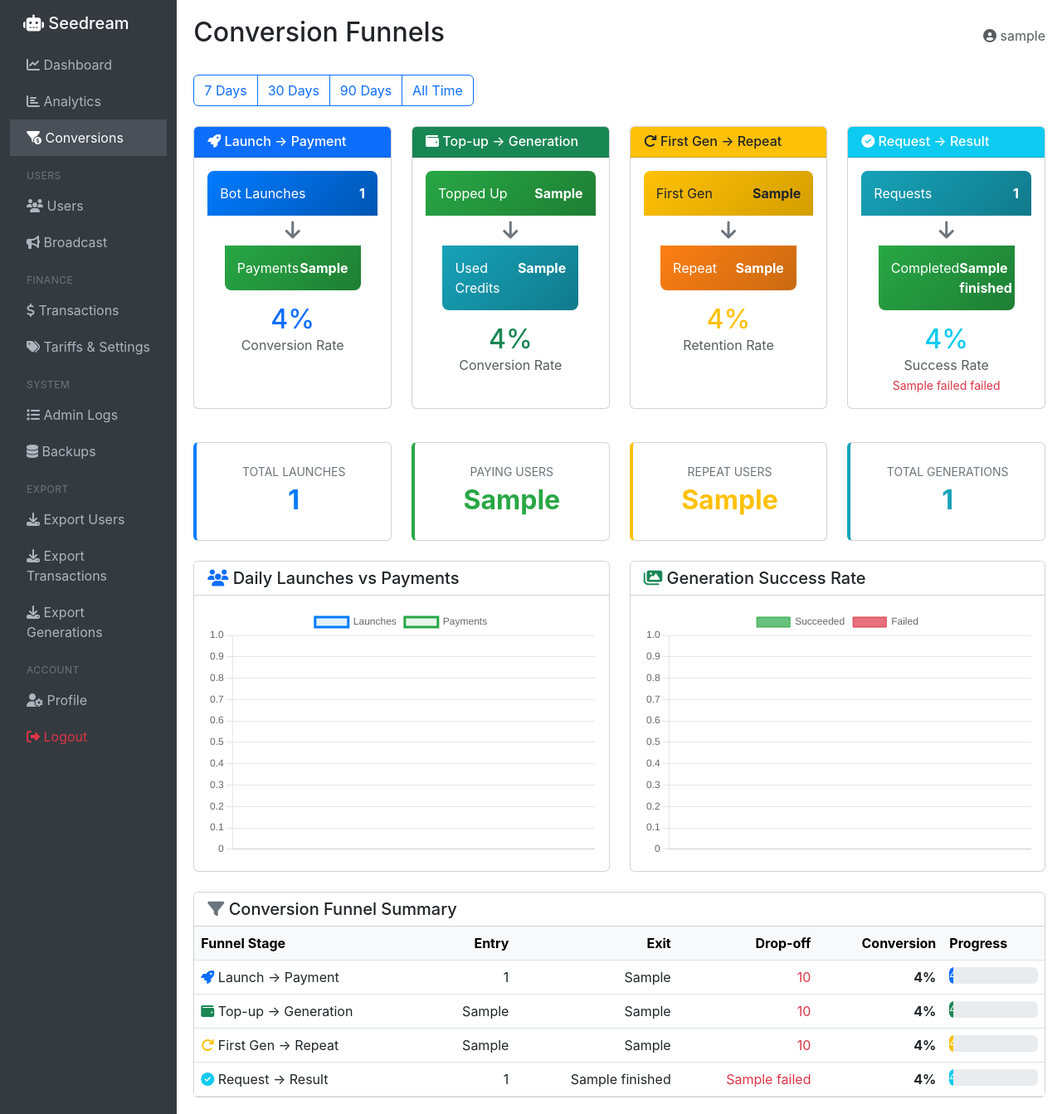
After one commit to mchomak/Seedream_bot, a FastAPI app: template admin/templates/conversions.html in a window 1280 px wide. The commit adds this page. Shown: the whole page at 83% size. Run offline with FastAPI, Linux system fonts and the light colour scheme; the template is opened without the code that fills it: most values are stand-ins (such as "Sample title", 1, 10 or a date in 2020); parts of the project's set-up code (start-up, migrations or seed data) failed here and were passed over; some libraries are stand-ins or nearby versions.

Commit message:
add cinversion template and update base template

```diff
--- a/admin/templates/base.html
+++ b/admin/templates/base.html
@@ -48,6 +48,11 @@
                         <li class="nav-item">
                             <a class="nav-link {% if '/analytics' in request.url.path %}active{% endif %}" href="/admin/analytics">
                                 <i class="fas fa-chart-bar"></i> Analytics
+                            </a>
+                        </li>
+                        <li class="nav-item">
+                            <a class="nav-link {% if '/conversions' in request.url.path %}active{% endif %}" href="/admin/conversions">
+                                <i class="fas fa-funnel-dollar"></i> Conversions
                             </a>
                         </li>
 
--- /dev/null
+++ b/admin/templates/conversions.html
@@ -0,0 +1,374 @@
+{% extends "base.html" %}
+
+{% block title %}Conversions - Seedream Admin{% endblock %}
+{% block heading %}Conversion Funnels{% endblock %}
+
+{% block content %}
+<!-- Period Filter -->
+<div class="row mb-4">
+    <div class="col-md-12">
+        <div class="btn-group">
+            <a href="/admin/conversions?period=7d" class="btn btn-{% if period == '7d' %}primary{% else %}outline-primary{% endif %}">7 Days</a>
+            <a href="/admin/conversions?period=30d" class="btn btn-{% if period == '30d' %}primary{% else %}outline-primary{% endif %}">30 Days</a>
+            <a href="/admin/conversions?period=90d" class="btn btn-{% if period == '90d' %}primary{% else %}outline-primary{% endif %}">90 Days</a>
+            <a href="/admin/conversions?period=all" class="btn btn-{% if period == 'all' %}primary{% else %}outline-primary{% endif %}">All Time</a>
+        </div>
+    </div>
+</div>
+
+<!-- Conversion Funnel Cards -->
+<div class="row mb-4">
+    <!-- 1. Launch → Payment -->
+    <div class="col-md-6 col-lg-3 mb-3">
+        <div class="card h-100">
+            <div class="card-header bg-primary text-white">
+                <h6 class="mb-0"><i class="fas fa-rocket"></i> Launch → Payment</h6>
+            </div>
+            <div class="card-body">
+                <div class="funnel-visual mb-3">
+                    <div class="funnel-stage" style="background: linear-gradient(135deg, #007bff 0%, #0056b3 100%); padding: 15px; color: white; border-radius: 8px 8px 0 0;">
+                        <div class="d-flex justify-content-between">
+                            <span>Bot Launches</span>
+                            <strong>{{ funnel_data.launch_to_payment.total_launched }}</strong>
+                        </div>
+                    </div>
+                    <div class="funnel-arrow text-center" style="font-size: 1.5rem; color: #6c757d;">
+                        <i class="fas fa-arrow-down"></i>
+                    </div>
+                    <div class="funnel-stage" style="background: linear-gradient(135deg, #28a745 0%, #1e7e34 100%); padding: 15px; color: white; border-radius: 0 0 8px 8px; margin: 0 10%;">
+                        <div class="d-flex justify-content-between">
+                            <span>Payments</span>
+                            <strong>{{ funnel_data.launch_to_payment.users_with_payment }}</strong>
+                        </div>
+                    </div>
+                </div>
+                <div class="text-center">
+                    <span class="h2 text-primary">{{ funnel_data.launch_to_payment.rate }}%</span>
+                    <p class="text-muted mb-0">Conversion Rate</p>
+                </div>
+            </div>
+        </div>
+    </div>
+
+    <!-- 2. Top-up → Generation -->
+    <div class="col-md-6 col-lg-3 mb-3">
+        <div class="card h-100">
+            <div class="card-header bg-success text-white">
+                <h6 class="mb-0"><i class="fas fa-wallet"></i> Top-up → Generation</h6>
+            </div>
+            <div class="card-body">
+                <div class="funnel-visual mb-3">
+                    <div class="funnel-stage" style="background: linear-gradient(135deg, #28a745 0%, #1e7e34 100%); padding: 15px; color: white; border-radius: 8px 8px 0 0;">
+                        <div class="d-flex justify-content-between">
+                            <span>Topped Up</span>
+                            <strong>{{ funnel_data.topup_to_generation.users_topped_up }}</strong>
+                        </div>
+                    </div>
+                    <div class="funnel-arrow text-center" style="font-size: 1.5rem; color: #6c757d;">
+                        <i class="fas fa-arrow-down"></i>
+                    </div>
+                    <div class="funnel-stage" style="background: linear-gradient(135deg, #17a2b8 0%, #117a8b 100%); padding: 15px; color: white; border-radius: 0 0 8px 8px; margin: 0 10%;">
+                        <div class="d-flex justify-content-between">
+                            <span>Used Credits</span>
+                            <strong>{{ funnel_data.topup_to_generation.users_used_generations }}</strong>
+                        </div>
+                    </div>
+                </div>
+                <div class="text-center">
+                    <span class="h2 text-success">{{ funnel_data.topup_to_generation.rate }}%</span>
+                    <p class="text-muted mb-0">Conversion Rate</p>
+                </div>
+            </div>
+        </div>
+    </div>
+
+    <!-- 3. First Generation → Repeat -->
+    <div class="col-md-6 col-lg-3 mb-3">
+        <div class="card h-100">
+            <div class="card-header bg-warning text-dark">
+                <h6 class="mb-0"><i class="fas fa-redo"></i> First Gen → Repeat</h6>
+            </div>
+            <div class="card-body">
+                <div class="funnel-visual mb-3">
+                    <div class="funnel-stage" style="background: linear-gradient(135deg, #ffc107 0%, #d39e00 100%); padding: 15px; color: #212529; border-radius: 8px 8px 0 0;">
+                        <div class="d-flex justify-content-between">
+                            <span>First Gen</span>
+                            <strong>{{ funnel_data.first_to_repeat.users_with_generation }}</strong>
+                        </div>
+                    </div>
+                    <div class="funnel-arrow text-center" style="font-size: 1.5rem; color: #6c757d;">
+                        <i class="fas fa-arrow-down"></i>
+                    </div>
+                    <div class="funnel-stage" style="background: linear-gradient(135deg, #fd7e14 0%, #c96a11 100%); padding: 15px; color: white; border-radius: 0 0 8px 8px; margin: 0 10%;">
+                        <div class="d-flex justify-content-between">
+                            <span>Repeat</span>
+                            <strong>{{ funnel_data.first_to_repeat.repeat_generators }}</strong>
+                        </div>
+                    </div>
+                </div>
+                <div class="text-center">
+                    <span class="h2 text-warning">{{ funnel_data.first_to_repeat.rate }}%</span>
+                    <p class="text-muted mb-0">Retention Rate</p>
+                </div>
+            </div>
+        </div>
+    </div>
+
+    <!-- 4. Request → Result -->
+    <div class="col-md-6 col-lg-3 mb-3">
+        <div class="card h-100">
+            <div class="card-header bg-info text-white">
+                <h6 class="mb-0"><i class="fas fa-check-circle"></i> Request → Result</h6>
+            </div>
+            <div class="card-body">
+                <div class="funnel-visual mb-3">
+                    <div class="funnel-stage" style="background: linear-gradient(135deg, #17a2b8 0%, #117a8b 100%); padding: 15px; color: white; border-radius: 8px 8px 0 0;">
+                        <div class="d-flex justify-content-between">
+                            <span>Requests</span>
+                            <strong>{{ funnel_data.request_to_result.total_requests }}</strong>
+                        </div>
+                    </div>
+                    <div class="funnel-arrow text-center" style="font-size: 1.5rem; color: #6c757d;">
+                        <i class="fas fa-arrow-down"></i>
+                    </div>
+                    <div class="funnel-stage" style="background: linear-gradient(135deg, #28a745 0%, #1e7e34 100%); padding: 15px; color: white; border-radius: 0 0 8px 8px; margin: 0 10%;">
+                        <div class="d-flex justify-content-between">
+                            <span>Completed</span>
+                            <strong>{{ funnel_data.request_to_result.finished }}</strong>
+                        </div>
+                    </div>
+                </div>
+                <div class="text-center">
+                    <span class="h2 text-info">{{ funnel_data.request_to_result.rate }}%</span>
+                    <p class="text-muted mb-0">Success Rate</p>
+                    <small class="text-danger">{{ funnel_data.request_to_result.failed }} failed</small>
+                </div>
+            </div>
+        </div>
+    </div>
+</div>
+
+<!-- Summary Stats -->
+<div class="row mb-4">
+    <div class="col-md-3">
+        <div class="card stat-card">
+            <div class="card-body text-center">
+                <div class="stat-label">Total Launches</div>
+                <div class="stat-value">{{ funnel_data.launch_to_payment.total_launched }}</div>
+            </div>
+        </div>
+    </div>
+    <div class="col-md-3">
+        <div class="card stat-card success">
+            <div class="card-body text-center">
+                <div class="stat-label">Paying Users</div>
+                <div class="stat-value">{{ funnel_data.launch_to_payment.users_with_payment }}</div>
+            </div>
+        </div>
+    </div>
+    <div class="col-md-3">
+        <div class="card stat-card warning">
+            <div class="card-body text-center">
+                <div class="stat-label">Repeat Users</div>
+                <div class="stat-value">{{ funnel_data.first_to_repeat.repeat_generators }}</div>
+            </div>
+        </div>
+    </div>
+    <div class="col-md-3">
+        <div class="card stat-card info">
+            <div class="card-body text-center">
+                <div class="stat-label">Total Generations</div>
+                <div class="stat-value">{{ funnel_data.request_to_result.total_requests }}</div>
+            </div>
+        </div>
+    </div>
+</div>
+
+<!-- Charts Row -->
+<div class="row mb-4">
+    <div class="col-md-6">
+        <div class="card">
+            <div class="card-header bg-white">
+                <h5 class="mb-0"><i class="fas fa-users text-primary"></i> Daily Launches vs Payments</h5>
+            </div>
+            <div class="card-body">
+                <div class="chart-container">
+                    <canvas id="launchPaymentChart"></canvas>
+                </div>
+            </div>
+        </div>
+    </div>
+    <div class="col-md-6">
+        <div class="card">
+            <div class="card-header bg-white">
+                <h5 class="mb-0"><i class="fas fa-images text-success"></i> Generation Success Rate</h5>
+            </div>
+            <div class="card-body">
+                <div class="chart-container">
+                    <canvas id="genSuccessChart"></canvas>
+                </div>
+            </div>
+        </div>
+    </div>
+</div>
+
+<!-- Funnel Breakdown Table -->
+<div class="row">
+    <div class="col-md-12">
+        <div class="card">
+            <div class="card-header bg-white">
+                <h5 class="mb-0"><i class="fas fa-filter text-secondary"></i> Conversion Funnel Summary</h5>
+            </div>
+            <div class="card-body p-0">
+                <div class="table-responsive">
+                    <table class="table table-hover mb-0">
+                        <thead class="table-light">
+                            <tr>
+                                <th>Funnel Stage</th>
+                                <th class="text-end">Entry</th>
+                                <th class="text-end">Exit</th>
+                                <th class="text-end">Drop-off</th>
+                                <th class="text-end">Conversion</th>
+                                <th>Progress</th>
+                            </tr>
+                        </thead>
+                        <tbody>
+                            <tr>
+                                <td><i class="fas fa-rocket text-primary"></i> Launch → Payment</td>
+                                <td class="text-end">{{ funnel_data.launch_to_payment.total_launched }}</td>
+                                <td class="text-end">{{ funnel_data.launch_to_payment.users_with_payment }}</td>
+                                <td class="text-end text-danger">{{ funnel_data.launch_to_payment.total_launched - funnel_data.launch_to_payment.users_with_payment }}</td>
+                                <td class="text-end"><strong>{{ funnel_data.launch_to_payment.rate }}%</strong></td>
+                                <td>
+                                    <div class="progress" style="height: 20px;">
+                                        <div class="progress-bar bg-primary" role="progressbar" style="width: {{ funnel_data.launch_to_payment.rate }}%">
+                                            {{ funnel_data.launch_to_payment.rate }}%
+                                        </div>
+                                    </div>
+                                </td>
+                            </tr>
+                            <tr>
+                                <td><i class="fas fa-wallet text-success"></i> Top-up → Generation</td>
+                                <td class="text-end">{{ funnel_data.topup_to_generation.users_topped_up }}</td>
+                                <td class="text-end">{{ funnel_data.topup_to_generation.users_used_generations }}</td>
+                                <td class="text-end text-danger">{{ funnel_data.topup_to_generation.users_topped_up - funnel_data.topup_to_generation.users_used_generations }}</td>
+                                <td class="text-end"><strong>{{ funnel_data.topup_to_generation.rate }}%</strong></td>
+                                <td>
+                                    <div class="progress" style="height: 20px;">
+                                        <div class="progress-bar bg-success" role="progressbar" style="width: {{ funnel_data.topup_to_generation.rate }}%">
+                                            {{ funnel_data.topup_to_generation.rate }}%
+                                        </div>
+                                    </div>
+                                </td>
+                            </tr>
+                            <tr>
+                                <td><i class="fas fa-redo text-warning"></i> First Gen → Repeat</td>
+                                <td class="text-end">{{ funnel_data.first_to_repeat.users_with_generation }}</td>
+                                <td class="text-end">{{ funnel_data.first_to_repeat.repeat_generators }}</td>
+                                <td class="text-end text-danger">{{ funnel_data.first_to_repeat.users_with_generation - funnel_data.first_to_repeat.repeat_generators }}</td>
+                                <td class="text-end"><strong>{{ funnel_data.first_to_repeat.rate }}%</strong></td>
+                                <td>
+                                    <div class="progress" style="height: 20px;">
+                                        <div class="progress-bar bg-warning" role="progressbar" style="width: {{ funnel_data.first_to_repeat.rate }}%">
+                                            {{ funnel_data.first_to_repeat.rate }}%
+                                        </div>
+                                    </div>
+                                </td>
+                            </tr>
+                            <tr>
+                                <td><i class="fas fa-check-circle text-info"></i> Request → Result</td>
+                                <td class="text-end">{{ funnel_data.request_to_result.total_requests }}</td>
+                                <td class="text-end">{{ funnel_data.request_to_result.finished }}</td>
+                                <td class="text-end text-danger">{{ funnel_data.request_to_result.failed }}</td>
+                                <td class="text-end"><strong>{{ funnel_data.request_to_result.rate }}%</strong></td>
+                                <td>
+                                    <div class="progress" style="height: 20px;">
+                                        <div class="progress-bar bg-info" role="progressbar" style="width: {{ funnel_data.request_to_result.rate }}%">
+                                            {{ funnel_data.request_to_result.rate }}%
+                                        </div>
+                                    </div>
+                                </td>
+                            </tr>
+                        </tbody>
+                    </table>
+                </div>
+            </div>
+        </div>
+    </div>
+</div>
+{% endblock %}
+
+{% block scripts %}
+<script>
+const chartData = {{ chart_data | safe }};
+
+// Launch vs Payment Chart
+new Chart(document.getElementById('launchPaymentChart').getContext('2d'), {
+    type: 'line',
+    data: {
+        labels: chartData.launch_dates,
+        datasets: [
+            {
+                label: 'Launches',
+                data: chartData.launched,
+                borderColor: 'rgb(0, 123, 255)',
+                backgroundColor: 'rgba(0, 123, 255, 0.1)',
+                fill: true,
+                tension: 0.4
+            },
+            {
+                label: 'Payments',
+                data: chartData.paid,
+                borderColor: 'rgb(40, 167, 69)',
+                backgroundColor: 'rgba(40, 167, 69, 0.1)',
+                fill: true,
+                tension: 0.4
+            }
+        ]
+    },
+    options: {
+        responsive: true,
+        maintainAspectRatio: false,
+        scales: { y: { beginAtZero: true } },
+        plugins: {
+            legend: { position: 'top' }
+        }
+    }
+});
+
+// Generation Success Chart
+new Chart(document.getElementById('genSuccessChart').getContext('2d'), {
+    type: 'bar',
+    data: {
+        labels: chartData.gen_dates,
+        datasets: [
+            {
+                label: 'Succeeded',
+                data: chartData.gen_succeeded,
+                backgroundColor: 'rgba(40, 167, 69, 0.7)',
+                borderColor: 'rgb(40, 167, 69)',
+                borderWidth: 1
+            },
+            {
+                label: 'Failed',
+                data: chartData.gen_failed,
+                backgroundColor: 'rgba(220, 53, 69, 0.7)',
+                borderColor: 'rgb(220, 53, 69)',
+                borderWidth: 1
+            }
+        ]
+    },
+    options: {
+        responsive: true,
+        maintainAspectRatio: false,
+        scales: {
+            x: { stacked: true },
+            y: { stacked: true, beginAtZero: true }
+        },
+        plugins: {
+            legend: { position: 'top' }
+        }
+    }
+});
+</script>
+{% endblock %}
```
Also changed, not shown: admin_panel.py (+212 -0 lines).
